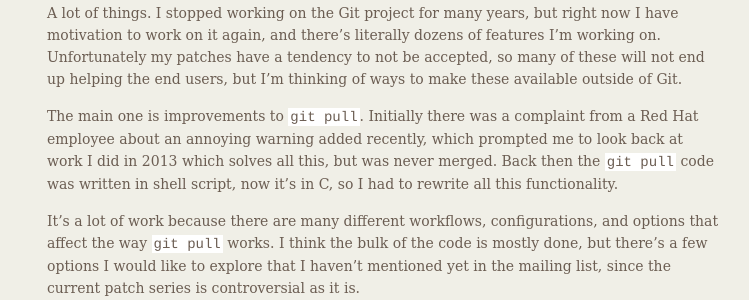
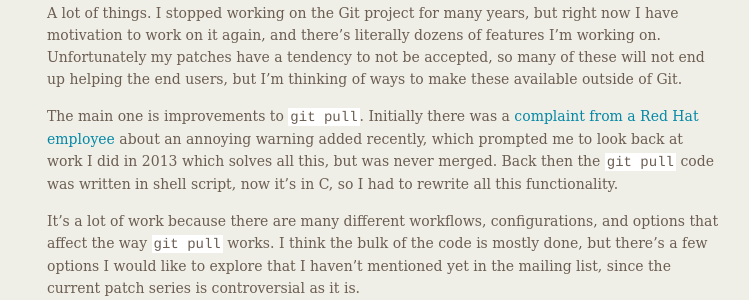
Before and after one commit to git/git.github.io, a Jekyll site: the page built from _posts/2020-12-26-edition-70.markdown, in a window 1280 px wide and 900 px high, scrolled down 3385 px. Shown: the part 152-452 px from the top of the window, without its empty margins (387-1136 px from the left). Built offline with Jekyll 4.4.1, drawn with Linux system fonts in a browser that asks for light colours; some of the changed lines change nothing that is shown.

Commit message:
rn-70: link to a relevant e-mail thread

```diff
--- a/_posts/2020-12-26-edition-70.markdown
+++ b/_posts/2020-12-26-edition-70.markdown
@@ -234,7 +234,8 @@
   available outside of Git.
 
   The main one is improvements to `git pull`. Initially there was a
-  complaint from a Red Hat employee about an annoying warning added
+  [complaint from a Red Hat employee](https://lore.kernel.org/git/742df4c2-2bc5-8a4b-8de1-cd5e48718398@redhat.com/)
+  about an annoying warning added
   recently, which prompted me to look back at work I did in 2013 which
   solves all this, but was never merged. Back then the `git pull` code
   was written in shell script, now it's in C, so I had to rewrite all
```
